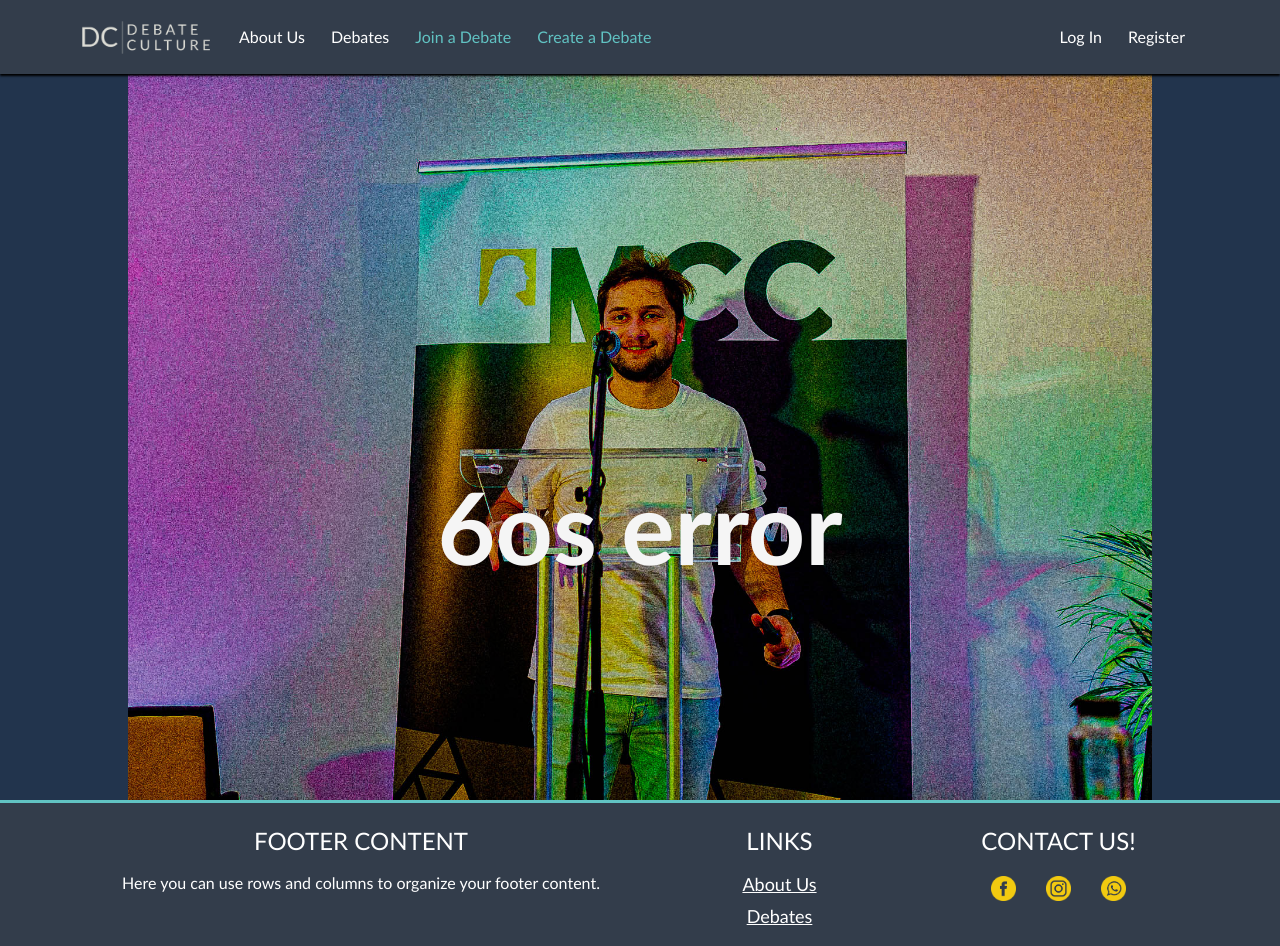
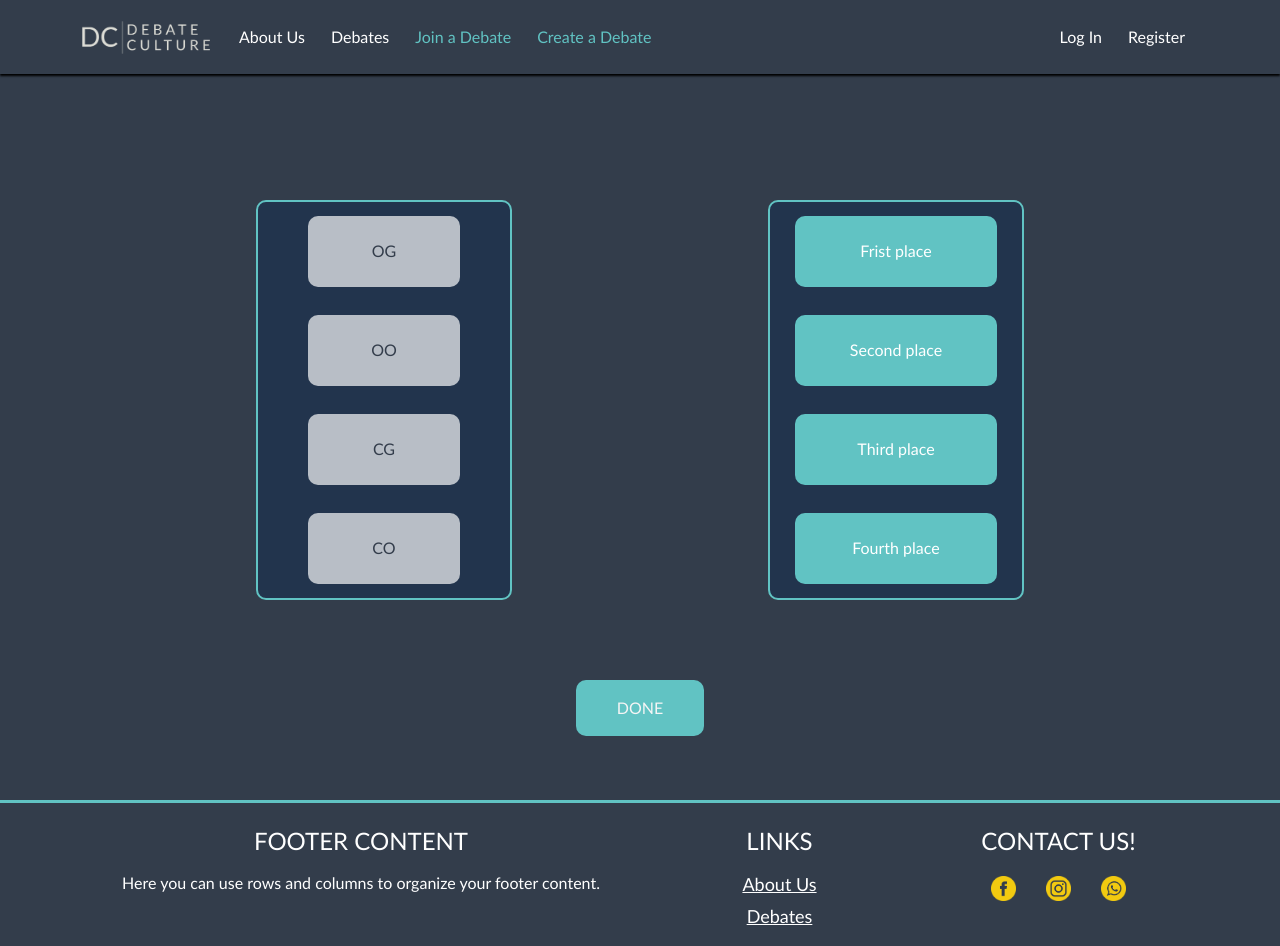
Before and after one commit to 917-SzaboBalazs/debate_app, a React (Create React App) app in the folder frontend/: page /judges-drag in a window 1280 px wide. Built offline with nearby package versions, Linux system fonts and the light colour scheme; no server answers.

Commit message:
Frontend #2 - computer version

```diff
--- a/frontend/src/App.js
+++ b/frontend/src/App.js
@@ -14,6 +14,7 @@ import FinishedDebate from './pages/FinishedDebate/FinishedDebate';
 import Profile from './pages/Profile/Profile';
 import Error from './pages/Error404/Error'
 import EditProfile from './pages/EditProfile/EditProfile';
+import JudgesDrag from './pages/JudgesDrag/JudgesDrag';
 
 import TesterPage from './pages/TesterPage/Test';
 
@@ -44,6 +45,7 @@ function App() {
           {/* Ezt a kettot majd egybe fog kelleni cuccoljam */}
           <Route path='/new-debate' exact element={<NewDebateWrapper />} />
           <Route path='/in-debate' exact element={<InDebateTimer />} />
+          <Route path='/judges-drag' exact element={<JudgesDrag />} />
           <Route path='/finished-debate' exact element={<FinishedDebate />}></Route>
 
           {/* Profile */}
--- /dev/null
+++ b/frontend/src/pages/JudgesDrag/JudgesDrag.css
@@ -0,0 +1,70 @@
+.judges-drag--base{
+    background-color: var(--primary);
+    height: 100vh;
+    display: flex;
+    flex-direction: row;
+    justify-content: center;
+}
+.team-holder{
+    position: relative;
+    top: 25vh;
+    width: 20vw;
+    height: 50vh;
+    background-color: var(--mcc-kek);
+    display: flex;
+    flex-direction: column;
+    justify-content: space-around;
+    border-radius: 10px;
+    border: 2px solid var(--secondary);
+}
+
+.ordered-holder{
+    position: relative;
+    margin-left: 20vw;
+    top: 25vh;
+    width: 20vw;
+    height: 50vh;
+    background-color: var(--mcc-kek);
+    display: flex;
+    flex-direction: column;
+    justify-content: space-around;
+    border-radius: 10px;
+    border: 2px solid var(--secondary);
+}
+
+.ordering-places{
+    display: flex;
+    width: 80%;
+    height: 18%;
+    margin-left: 10%;
+    border-radius: 10px;
+    background-color: var(--secondary);
+    justify-content: center;
+    align-items: center;
+}
+
+#og, #oo, #cg, #co{
+    display: flex;
+    align-items: center;
+    justify-content: center;
+    background-color: var(--opac-white);
+    color: var(--primary);
+    height: 18%;
+    width: 60%;
+    margin-left: 20%;
+    border-radius: 10px;
+}
+
+#done-btn{
+    display: flex;
+    position: absolute;
+    height: 7vh;
+    width: 10vw;
+    left: 45vw;
+    top: 85vh;
+    background-color: var(--secondary);
+    color: whitesmoke;
+    border-radius: 10px;
+    justify-content: center;
+    align-items: center;
+}
--- /dev/null
+++ b/frontend/src/pages/JudgesDrag/JudgesDrag.jsx
@@ -0,0 +1,100 @@
+import React from 'react'
+import axiosInstance from '../../axios';
+import { useEffect, useState } from 'react'
+import { useNavigate } from 'react-router-dom';
+import { DragDropContext, Droppable, Draggable } from "react-beautiful-dnd"
+
+import './JudgesDrag.css'
+import { all } from 'axios';
+
+function JudgesDrag() {
+    const [ winnerTeam, setWinnerTeam ] = useState('Nem lehet tudni, az egyik dev elbaszott valamit')
+
+
+
+    function handleOnDrag(e, teamName){
+        e.dataTransfer.setData("widgetType", teamName);
+        console.log("Dragging " + teamName)
+    }
+
+    function handleOnDropPlaces(e, placeName, orderName){
+        const teamName = e.dataTransfer.getData("widgetType");
+        e.dataTransfer.setData("widgetType", teamName);
+        console.log("Dropping " + teamName)
+
+        const dropPlace = document.getElementById(placeName);
+        dropPlace.innerHTML = orderName + " place:\n" + teamName;
+    }
+
+    function handleDoneClick(e){
+        const first = document.getElementById('first-place').innerHTML;
+        const second = document.getElementById('second-place').innerHTML;
+        const third = document.getElementById('third-place').innerHTML;
+        const fourth = document.getElementById('fourth-place').innerHTML;
+
+        const all_text = first + second + third + fourth;
+
+        const teams = ["OG", "OO", "CG", "CO"];
+
+        for(let i=0;i<4;i++){
+            if(!all_text.includes(teams[i])){
+                alert("You did not include the " + teams[i] + " team...");
+                return;
+            }
+        }
+
+        alert("Alrighty!")
+    }
+
+    function handleDragOver(e){
+        e.preventDefault();
+    }
+
+
+  return (
+    <div className='judges-drag--base justify-content-center'>
+                <div className="team-holder">
+                    <div    className="team"
+                            id="og"
+                            draggable
+                            onDragStart={(e) => handleOnDrag(e, "OG")}>
+                                OG
+                    </div>
+                    <div    className="team"
+                            id="oo"
+                            draggable
+                            onDragStart={(e) => handleOnDrag(e, "OO")}>
+                                OO
+                    </div>
+                    <div    className="team"
+                            id="cg"
+                            draggable
+                            onDragStart={(e) => handleOnDrag(e, "CG")}>
+                                CG
+                    </div>
+                    <div    className="team"
+                            id="co"
+                            draggable
+                            onDragStart={(e) => handleOnDrag(e, "CO")}>
+                                CO
+                    </div>
+                </div>
+
+                <div className="ordered-holder" id="ordered-holder">
+                    <div id="first-place" className="ordering-places"
+                        onDragOver={handleDragOver} onDrop={(e) => handleOnDropPlaces(e, "first-place", "First")}>Frist place</div>
+                    <div id="second-place" className="ordering-places"
+                        onDragOver={handleDragOver} onDrop={(e) => handleOnDropPlaces(e, "second-place", "Second")}>Second place</div>
+                    <div id="third-place" className="ordering-places"
+                        onDragOver={handleDragOver} onDrop={(e) => handleOnDropPlaces(e, "third-place", "Third")}>Third place</div>
+                    <div id="fourth-place" className="ordering-places"
+                        onDragOver={handleDragOver} onDrop={(e) => handleOnDropPlaces(e, "fourth-place", "Fourth")}>Fourth place</div>
+                </div>
+
+                <div id="done-btn" onClick={handleDoneClick}>DONE</div>
+
+    </div>
+  )
+}
+
+export default JudgesDrag
```
Also changed, not shown: frontend/package.json (+12 -11 lines), 2 other files (tests, documents, lock files or other folders).
